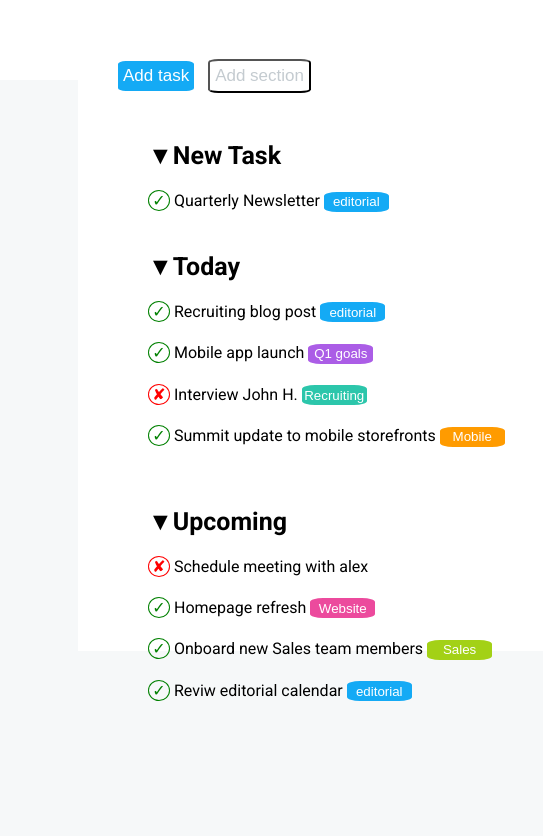
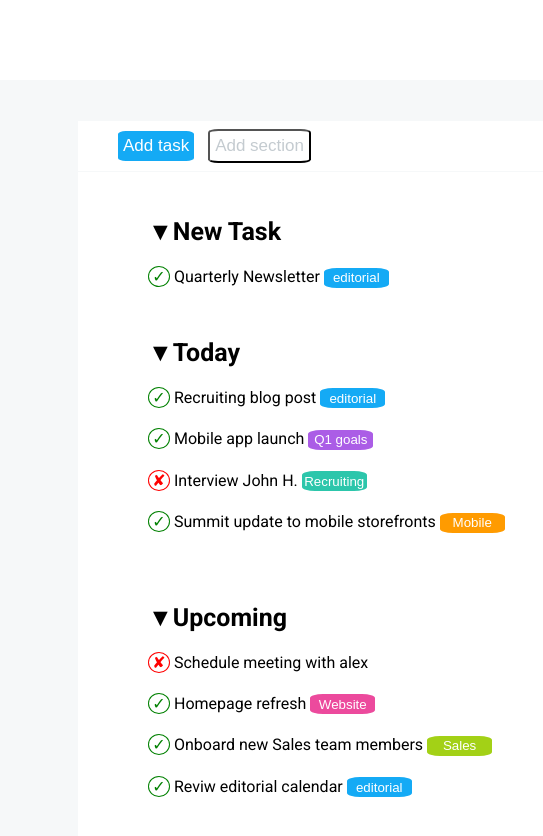
Before and after one commit to marcotrm/html-css-toboolist, a plain HTML site: page index.html in a window 1280 px wide. Shown: the full height of the page, 212-755 px from the left. Before the commit the page ends 800 px from the top, so only its background shows below. Drawn offline with Linux system fonts and the light colour scheme.

Commit message:
fix: main; button section

```diff
--- a/index.html
+++ b/index.html
@@ -17,10 +17,10 @@
     </header>
 
     <main>
-
+<section class="first-section">
         <button class="add-task"> Add task</button>
         <button class="add-section"> Add section</button>
-
+    </section>
     <section>
         <h2 class="new-task"><strong>▼New Task</strong></h2>
 
--- a/style.css
+++ b/style.css
@@ -43,7 +43,7 @@ main{
     padding: 5px;
 }
 main{
-    height: 600px;
+    height: 780px;
     width: 700px;
     background-color: white;
     margin: -29px auto;
@@ -144,3 +144,11 @@ div{
     color:  white;
     cursor: pointer
 }
+.first-section{
+    margin-top: 70px;
+    margin-bottom: 5px;
+    border-bottom: 1px solid  #F6F8F9
+}
+section{
+    margin-bottom: 10px;
+}
```
